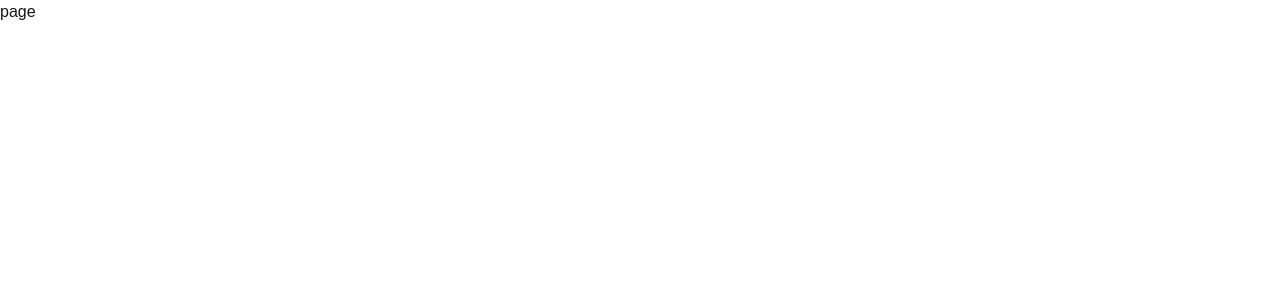
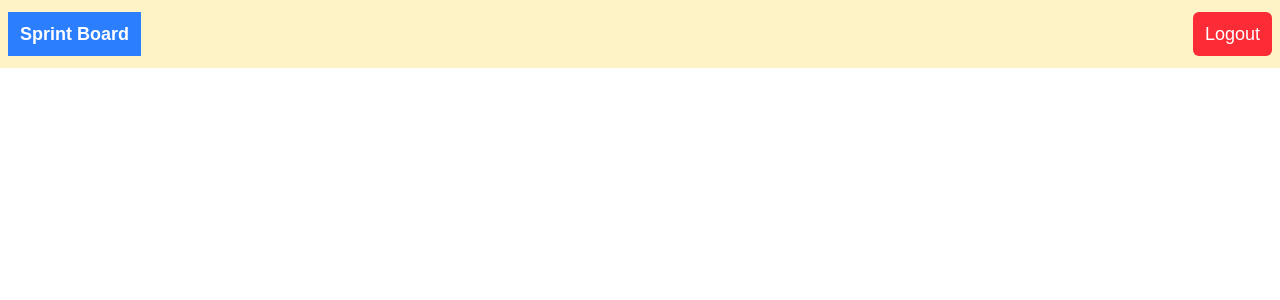
Before and after one commit to Shadan-Jamal/Sprint-Board-Lite, a Next.js app: page /board in a window 1280 px wide. Shown: the top 300 px of the page. Built offline with nearby package versions, Linux system fonts and the light colour scheme; sample sign-in values are in the browser's storage.

Commit message:
added navbar to board page

```diff
--- a/app/board/page.tsx
+++ b/app/board/page.tsx
@@ -1,6 +1,20 @@
- const page = () => {
+"use client"
+import { useRouter } from "next/navigation"
+import Navbar from "@/components/Navbar"
+
+const page = () => {
+  const router = useRouter()
+
+  const token = localStorage.getItem("fake-token")
+  if (!token) {
+    router.replace("/login")
+    return
+  }
+
   return (
-    <div>page</div>
+    <div className="w-screen h-auto bg-zinc-800">
+        <Navbar />
+    </div>
   )
 }
 
--- a/components/Navbar.tsx
+++ b/components/Navbar.tsx
@@ -11,11 +11,11 @@ const Navbar = () => {
     }
   return (
     <>
-        <div className="w-full h-fit py-3 bg-amber-100 px-2 lg:px-5">
+        <div className="w-full h-fit py-3 bg-amber-100 px-2">
             <div className="w-full flex justify-between items-center">
-                <div className="flex justify-around items-center gap-3 lg:gap-4">
-                    <div className="px-1 lg:px-3 py-1 lg:py-2 bg-blue-500">
-                        <h1 className="text-white font-bold text-[10px] lg:text-lg w-fit">
+                <div className="flex justify-around items-center gap-3">
+                    <div className="px-3 py-2 bg-blue-500">
+                        <h1 className="text-white font-bold text-lg w-fit">
                             Sprint Board
                         </h1>
                     </div>
@@ -23,7 +23,7 @@ const Navbar = () => {
                 <div className="bg-red-500 rounded-md hover:bg-red-700">
                     <button
                     onClick={handleClick}
-                    className="text-[13px] lg:text-lg font-medium px-2 py-1 lg:px-3 lg:py-2 text-white hover:cursor-pointer">
+                    className="text-lg font-medium px-3 py-2 text-white hover:cursor-pointer">
                         Logout
                     </button>
                 </div>
```
